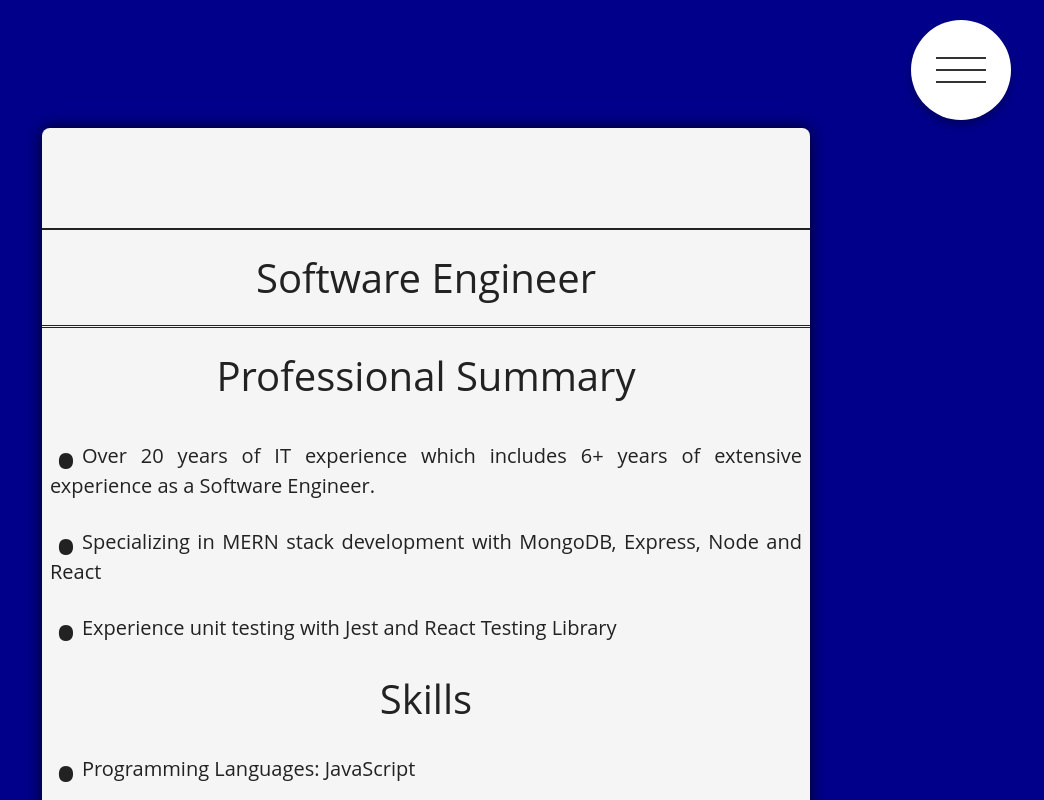
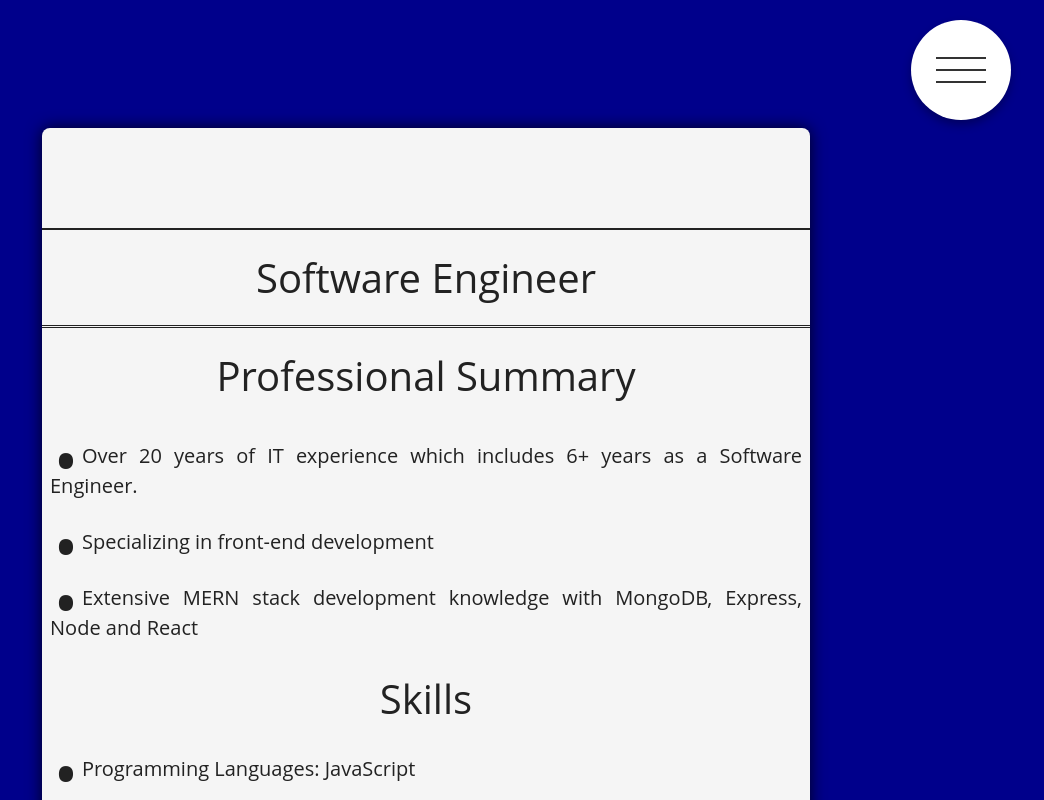
Before and after one commit to DanSimonson/profile, a React (Create React App) app: page /resume in a window 1280 px wide. Shown: the top 800 px of the page, without its empty margins (214-1258 px from the left). Built offline with nearby package versions, Linux system fonts and the light colour scheme.

Commit message:
adjusted experience

```diff
--- a/src/Views/Resume.js
+++ b/src/Views/Resume.js
@@ -19,18 +19,18 @@ function Resume() {
           <ul>
             <li>
               <p>
-                Over 20 years of IT experience which includes 6+ years of
-                extensive experience as a Software Engineer.
+                Over 20 years of IT experience which includes 6+ years as a
+                Software Engineer.
               </p>
             </li>
             <li>
-              <p>
-                Specializing in MERN stack development with MongoDB, Express,
-                Node and React
-              </p>
+              <p>Specializing in front-end development</p>
             </li>
             <li>
-              <p>Experience unit testing with Jest and React Testing Library</p>
+              <p>
+                Extensive MERN stack development knowledge with MongoDB,
+                Express, Node and React
+              </p>
             </li>
           </ul>
           <div className="subTitleSkills">
```
